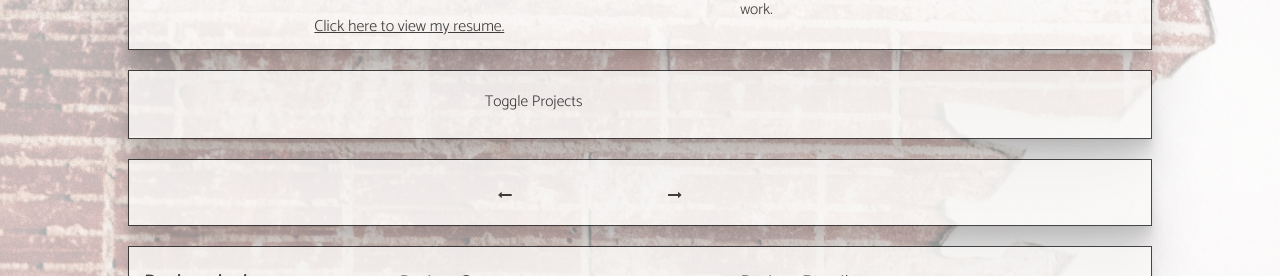
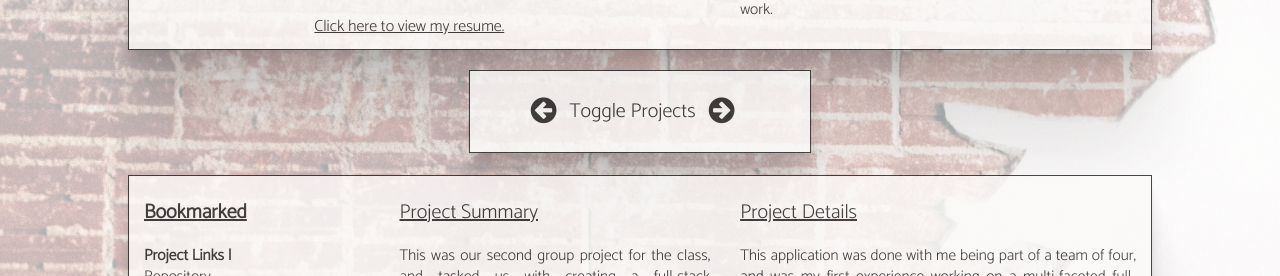
Before and after one commit to jhf1203/portfolio, a React (Create React App) app in the folder portfolio/: page /portfolio in a window 1280 px wide. Shown: the part 214-490 px from the top of the page. Built offline with nearby package versions, Linux system fonts and the light colour scheme; a web font is replaced by a local one.

Commit message:
portfolio styling update

```diff
--- a/portfolio/src/components/pages/About.js
+++ b/portfolio/src/components/pages/About.js
@@ -14,11 +14,11 @@ function About () {
                     <div className="collapse navbar-collapse justify-content-end" id="navbarNav">
                         <ul className="navbar-nav">
                         <li className="nav-item">
-                            <a className="nav-link active" href="#">Close-Up
+                            <a className="nav-link active" href="#">About
                             <i className="fa fa-user"></i></a>
                         </li>
                         <li className="nav-item">
-                            <a className="nav-link" href="https://jhf1203.github.io/portfolio"> Content
+                            <a className="nav-link" href="https://jhf1203.github.io/portfolio">Portfolio
                             <i className="fa fa-book"></i></a>
                         </li>
                         </ul>
--- a/portfolio/src/components/pages/Portfolio.js
+++ b/portfolio/src/components/pages/Portfolio.js
@@ -74,27 +74,20 @@ console.log('Porject!!', projects[portfolioIndex])
             </div>
             </section>
 
-            <section className="row section-row">
+            <section className="row">
                 <div className="col-md-4"></div>
-                <div className="col-md-4">
-                <p>Toggle Projects</p>
+                <div className="col-md-4 section-row toggle-row">
+                    <div className="row toggle-subrow">
+                        <button type="button" className="btn btn-link toggle-btn" onClick={() => manageToggleLeft()}>
+                            <i className="fa fa-arrow-circle-left i-toggle"></i>
+                        </button>
+                        <h3 className="toggle-text">Toggle Projects</h3>
+                        <button type="button" className="btn btn-link" onClick={() => manageToggleRight()} >
+                            <i className="fa fa-arrow-circle-right i-toggle"></i>
+                        </button>
+                    </div>
+                <div className="col-md-4"></div>
                 </div>
-                <div className="col-md-4"></div>
-            </section>
-
-            <section className="row section-row">
-                <div className="col-md-4"></div>
-                <div className="col-md-2">
-                <button type="button" className="btn btn-link" onClick={() => manageToggleLeft()}>
-                    <i className="fa fa-long-arrow-left"></i>
-                </button>
-                </div>
-                <div className="col-md-2">
-                <button type="button" className="btn btn-link" onClick={() => manageToggleRight()} >
-                    <i className="fa fa-long-arrow-right"></i>
-                </button>
-                </div>
-                <div className="col-md-4"></div>
             </section>
 
             <ProjectMain
--- a/portfolio/src/index.css
+++ b/portfolio/src/index.css
@@ -330,6 +330,36 @@ h4 {
 
 }
 
+.i-toggle {
+
+  /* Typography */
+  font-size:30px
+}
+
+.toggle-row {
+
+  /* Aesthetic */
+  padding-top: 0px;
+  padding-bottom:0px;
+}
+
+.toggle-subrow {
+
+  /* box-Model */
+  margin-top: 5%;
+  margin-bottom: 4%
+}
+
+.toggle-btn {
+  margin-left: 14%
+}
+
+.toggle-text {
+  text-decoration: none!important;
+  margin-bottom: 4%;
+  margin-top: 4%
+}
+
 
 
 /* Styling rules exclusively for the "Contact" page are below */
```
